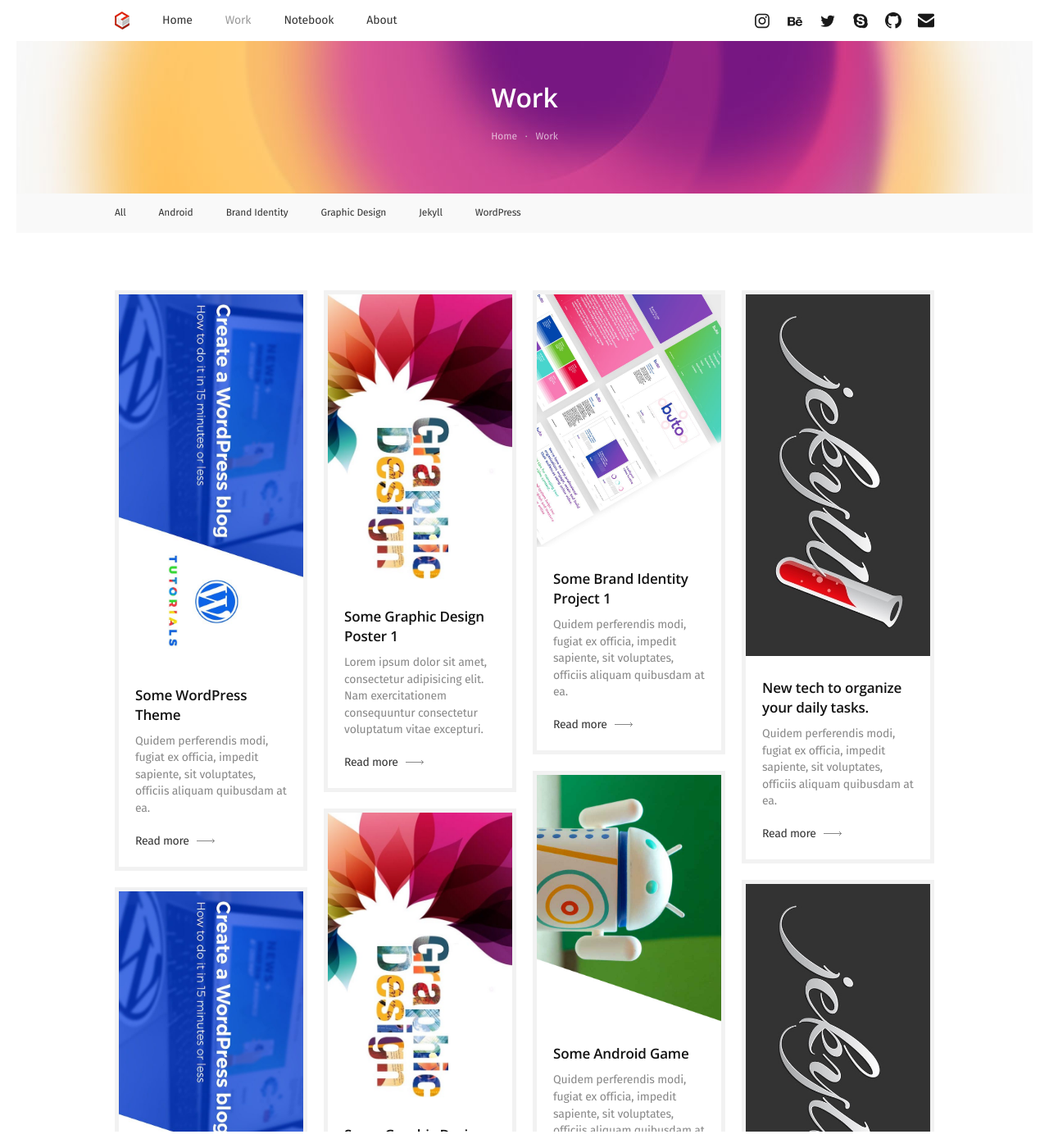
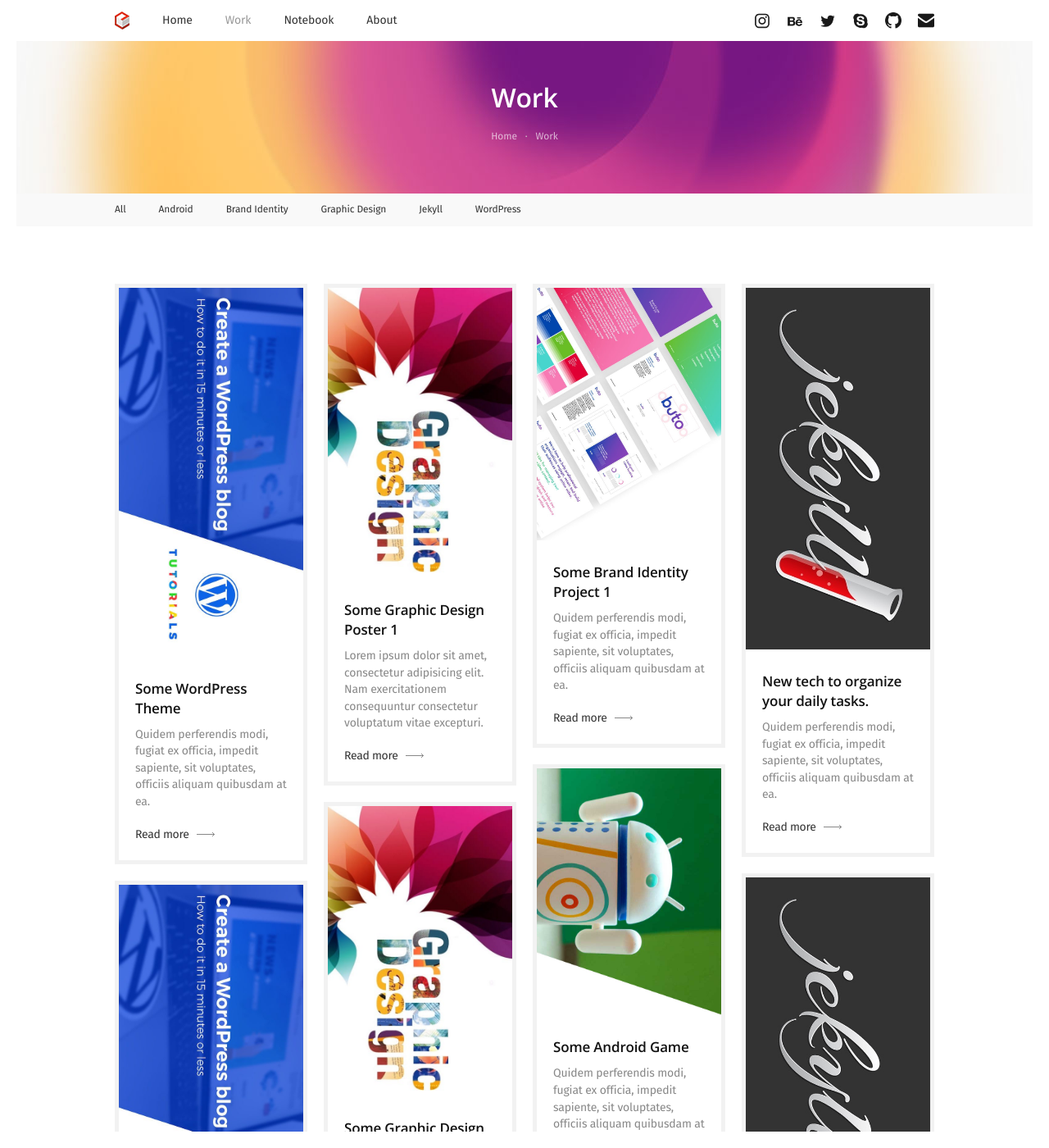
Before and after one commit to kshitijdeota/kdpixels.com, a Jekyll site: the page built from work.html, in a window 1280 px wide and 1400 px high. Shown: the whole window at 82% size. Built offline with Jekyll 4.4.1, drawn with Linux system fonts in a browser that asks for light colours.

Commit message:
update secondary menu

```diff
--- a/assets/css/style.css
+++ b/assets/css/style.css
@@ -205,7 +205,7 @@ li { margin-bottom: 5px; }
 
 .kd-nav-secondary {
 	background: rgba(0, 0, 0, 0.025);
-	padding: 8px 0; }
+	padding: 4px 0; }
 .kd-nav-secondary .kd-nav {
 	font-size: 12px; }
 
```
Also changed, not shown: 2 other files.
